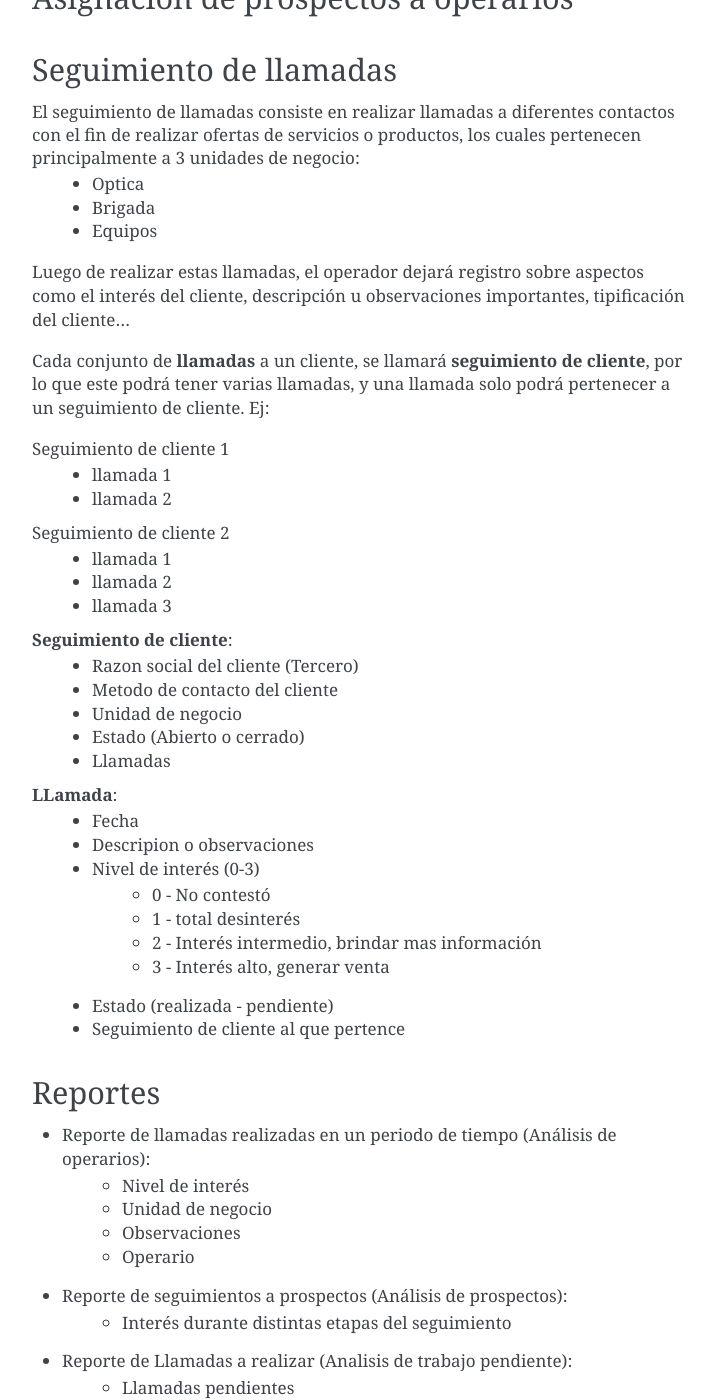
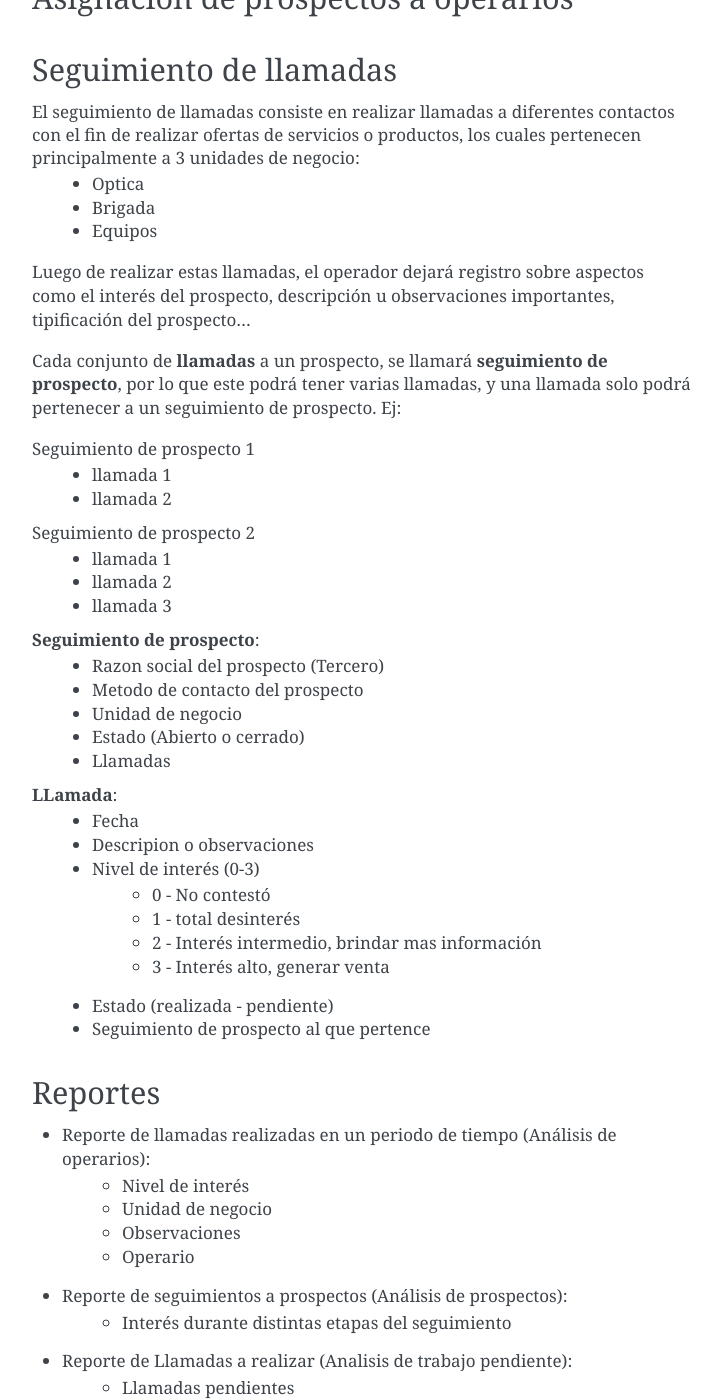
Before and after one commit to Camilo716/sale_opportunity_management, a Sphinx documentation site: the page built from doc/es/calls.rst, in a window 1280 px wide and 1400 px high, scrolled down 473 px. Shown: the whole window, without its empty margins (388-1108 px from the left). Built offline with Sphinx 7.4.7, drawn with Linux system fonts in a browser that asks for light colours; some of the changed text lies outside the part shown.

Commit message:
chore(calls.rst): Se cambia concepto de cliente por prospecto

```diff
--- a/doc/es/calls.rst
+++ b/doc/es/calls.rst
@@ -29,22 +29,22 @@ El seguimiento de llamadas consiste en realizar llamadas a diferentes contactos
     * Brigada
     * Equipos
 
-Luego de realizar estas llamadas, el operador dejará registro sobre aspectos como el interés del cliente, descripción u observaciones importantes, tipificación del cliente...
+Luego de realizar estas llamadas, el operador dejará registro sobre aspectos como el interés del prospecto, descripción u observaciones importantes, tipificación del prospecto...
 
-Cada conjunto de **llamadas** a un cliente, se llamará **seguimiento de cliente**, por lo que este podrá tener varias llamadas, y una llamada solo podrá  pertenecer a un seguimiento de cliente. Ej:
+Cada conjunto de **llamadas** a un prospecto, se llamará **seguimiento de prospecto**, por lo que este podrá tener varias llamadas, y una llamada solo podrá  pertenecer a un seguimiento de prospecto. Ej:
 
-Seguimiento de cliente 1
+Seguimiento de prospecto 1
     * llamada 1
     * llamada 2
 
-Seguimiento de cliente 2
+Seguimiento de prospecto 2
     * llamada 1
     * llamada 2
     * llamada 3
 
-**Seguimiento de cliente**:
-    * Razon social del cliente (Tercero)
-    * Metodo de contacto del cliente
+**Seguimiento de prospecto**:
+    * Razon social del prospecto (Tercero)
+    * Metodo de contacto del prospecto
     * Unidad de negocio
     * Estado (Abierto o cerrado)
     * Llamadas
@@ -59,7 +59,7 @@ Seguimiento de cliente 2
         * 3 - Interés alto, generar venta
 
     * Estado (realizada - pendiente)
-    * Seguimiento de cliente al que pertence
+    * Seguimiento de prospecto al que pertence
 
 --------
 Reportes
@@ -83,4 +83,4 @@ Reportes
 
 * Reporte de prospectos potenciales
     * llamadas con un nivel de interés alto
-    * Seguimiento de cliente al que pertenecen las llamadas
+    * Seguimiento de prospecto al que pertenecen las llamadas
```
